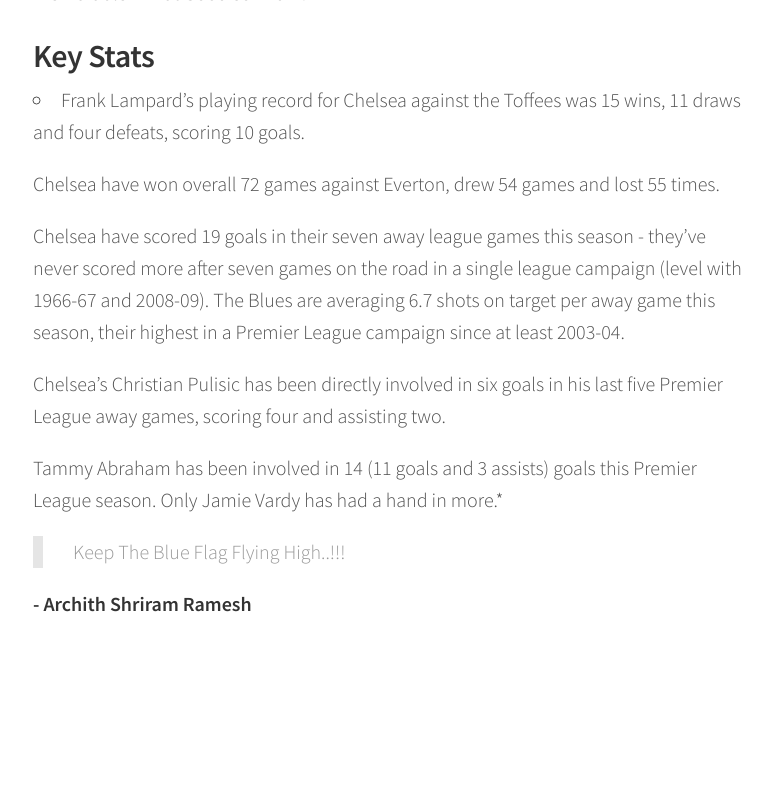
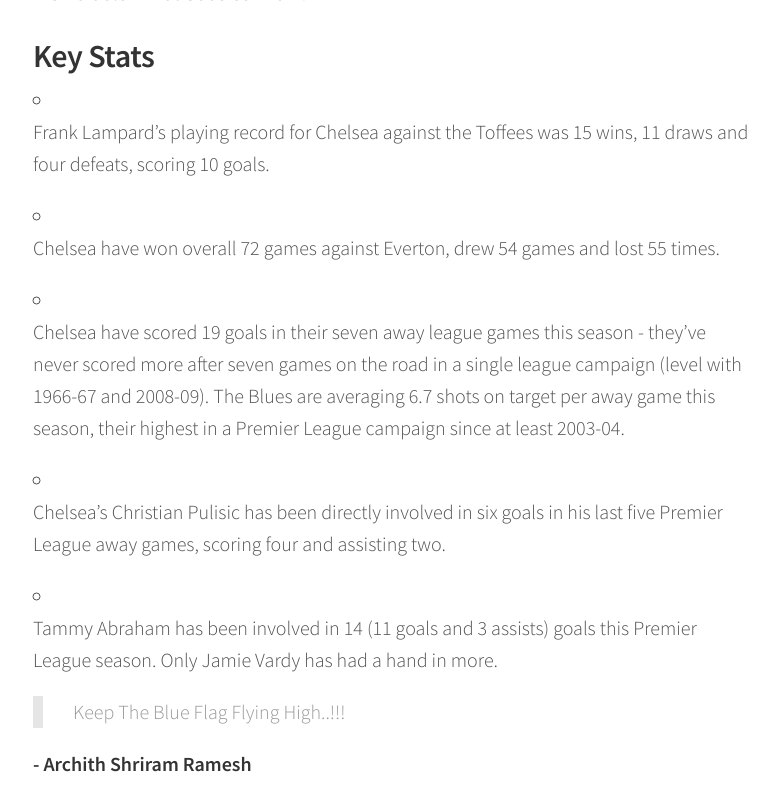
Before and after one commit to chelseafcindia/blog, a Jekyll site: the page built from _posts/2019-12-07-everton-vs-chelsea-preview.markdown, in a window 1280 px wide and 900 px high, scrolled down 3509 px. Shown: the top 811 px of the window, without its empty margins (247-1025 px from the left). Built offline with Jekyll 4.4.1, drawn with Linux system fonts in a browser that asks for light colours; comment, search, counter and statistics services are not loaded; before the commit the page ends 4249 px from its top, so only the background shows below that.

```diff
--- a/_posts/2019-12-07-everton-vs-chelsea-preview.markdown
+++ b/_posts/2019-12-07-everton-vs-chelsea-preview.markdown
@@ -64,13 +64,13 @@ From 69th minute to 77th minute, in gap of 8 minutes, both teams produced 5 goal
 
 * Frank Lampard’s playing record for Chelsea against the Toffees was 15 wins, 11 draws and four defeats, scoring 10 goals.
 
-Chelsea have won overall 72 games against Everton, drew 54 games and lost 55 times.
+* Chelsea have won overall 72 games against Everton, drew 54 games and lost 55 times.
 
-Chelsea have scored 19 goals in their seven away league games this season - they've never scored more after seven games on the road in a single league campaign (level with 1966-67 and 2008-09). The Blues are averaging 6.7 shots on target per away game this season, their highest in a Premier League campaign since at least 2003-04.
+* Chelsea have scored 19 goals in their seven away league games this season - they've never scored more after seven games on the road in a single league campaign (level with 1966-67 and 2008-09). The Blues are averaging 6.7 shots on target per away game this season, their highest in a Premier League campaign since at least 2003-04.
 
-Chelsea's Christian Pulisic has been directly involved in six goals in his last five Premier League away games, scoring four and assisting two.
+* Chelsea's Christian Pulisic has been directly involved in six goals in his last five Premier League away games, scoring four and assisting two.
 
-Tammy Abraham has been involved in 14 (11 goals and 3 assists) goals this Premier League season. Only Jamie Vardy has had a hand in more.*
+* Tammy Abraham has been involved in 14 (11 goals and 3 assists) goals this Premier League season. Only Jamie Vardy has had a hand in more.
 
 > Keep The Blue Flag Flying High..!!!
 
```
